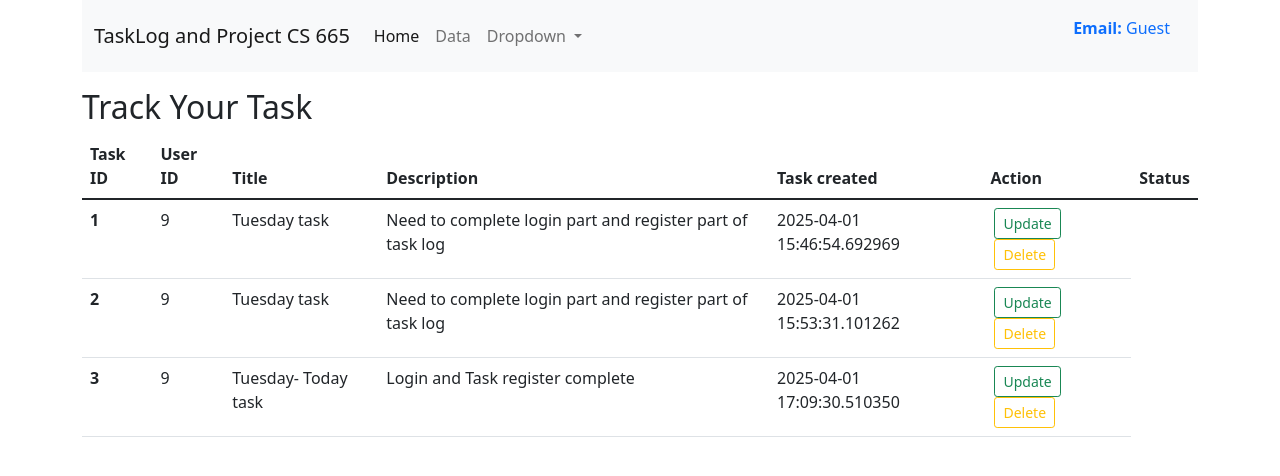
After one commit to KClata17/TaskLog, a Flask app: page /tasklogdetail in a window 1280 px wide. The commit adds this page. Shown: the top 476 px of the page. Run offline with Flask 3, Linux system fonts and the light colour scheme; data comes from the database, SQL or seed files in the repository; both versions use the stored data as it was after the commit.

Commit message:
User: User can easily login into add their task

```diff
--- a/app.py
+++ b/app.py
@@ -5,32 +5,64 @@ from datetime import datetime
 from flask_sqlalchemy import SQLAlchemy
 import bcrypt
 from werkzeug.security import generate_password_hash
+from flask_login import LoginManager, UserMixin, login_user, logout_user, login_required, current_user
+
+from werkzeug.security import check_password_hash
+
 
 app = Flask(__name__)
 app.config['SQLALCHEMY_DATABASE_URI'] = "sqlite:///TaskLog_database.db"
 app.config['SQLALCHEMY_TRACK_MODIFICATIONS'] = False
 db = SQLAlchemy(app)
 app.secret_key='secret_key'
+login_manager = LoginManager(app)  # Initialize LoginManager
+login_manager.login_view = 'user_login'  # Redirect to login page if not logged in
+
+#load user for Flask-Login
+@login_manager.user_loader
+def load_user(user_id):
+    return user_register.query.get(int(user_id))
 
 
 # For user database
-class user_register(db.Model):
-    _tablename_ = "user_register"
+class user_register(db.Model, UserMixin):
+    __tablename__ = "user_register"
     user_id = db.Column(db.Integer, primary_key=True)
     name = db.Column(db.String(100), nullable= False)
-    email =db.Column(db.String(100), nullable = False)
-    password = db.Column(db.String(100), nullable =False)
+    email =db.Column(db.String(100), nullable = False, unique=True)
+    password = db.Column(db.String(255), nullable =False)
     date_created = db.Column(db.DateTime, default = datetime.utcnow)
 
+    def get_id(self):
+        return str(self.user_id)
+
     def __repr__(self) -> str:
-            return f"{self.sno} -  {self.title}"
+            return f"{self.user_id} -  {self.name}"
     def __init__ (self, name, email, password):
         self.name = name
         self.email = email
-        self.password = bcrypt.hashpw(password.encode('utf-8'), bcrypt.gensalt()).decode('utf-8')
+        #self.password = bcrypt.hashpw(password.encode('utf-8'), bcrypt.gensalt()).decode('utf-8')
+        self.password = generate_password_hash(password)
 
     def check_password(self,password):
-        return bcrypt.checkpw(password.encode('utf-8'), self.password.encode('utf-8'))
+        #return bcrypt.checkpw(password.encode('utf-8'), self.password.encode('utf-8'))
+        return check_password_hash(self.password, password)
+
+
+
+
+class Task_log(db.Model):
+    __tablename__ = 'TaskLog'
+    task_id = db.Column(db.Integer, primary_key =True)
+    user_id = db.Column(db.Integer, db.ForeignKey('user_register.user_id'), nullable=False)
+    title = db.Column(db.String(200), nullable = False)
+    description = db.Column(db.String(700), nullable = False)
+    task_created = db.Column(db.DateTime, default = datetime.utcnow)
+
+    def __repr__(self) -> str:
+        return f"{self.task_id} - {self.title}"
+
+
 
 with app.app_context():
     db.create_all()
@@ -44,6 +76,10 @@ def is_valid_email(email):
 @app.route('/')
 def home():
     return render_template("home.html")
+
+@app.route('/dashboard')
+def dashboard():
+    return render_template("dashboard.html")
 
 @app.route('/user_reg', methods = ['GET', 'POST'])
 def register():
@@ -62,14 +98,14 @@ def register():
             return redirect(url_for('register'))
 
         #Hash Password befoe storing(Security Purpose)
-        hashed_password = generate_password_hash(password)
+        #hashed_password = generate_password_hash(password)
 
-        register_user = user_register(name=name, email=email, password=hashed_password)
+        register_user = user_register(name=name, email=email, password=password)
         db.session.add(register_user)
         db.session.commit()
 
         flash("Registration Successful!", "success")
-        return redirect(url_for('register'))
+        return redirect(url_for('user_login'))
     allregister = user_register.query.all()
     return render_template("user.html", allregister=allregister)
 
@@ -80,19 +116,24 @@ def user_detail():
 
 @app.route('/updateuser/<int:user_id>', methods =['POST', 'GET'])
 def updateuser(user_id):
+    register_user = user_register.query.filter_by(user_id=user_id).first()
     if request.method=="POST":
         name = request.form['name']
         email = request.form['email']
         password = request.form['password']
 
-        register_user = user_register.query.filter_by(user_id=user_id).first()
+
         register_user.name = name
         register_user.email =email
-        register_user.password = password
-        db.session.add(register_user)
+
+        # register_user.password = password
+        if password:
+            register_user.password = generate_password_hash(password)
+        # db.session.add(register_user)
         db.session.commit()
+        flash("User updated successfully!", "Success")
         return redirect('/userdetail')
-    register_user = user_register.query.filter_by(user_id=user_id).first()
+    # register_user = user_register.query.filter_by(user_id=user_id).first()
     return render_template('updateuser.html', register_user=register_user)
 
 @app.route('/delete_userdata/<int:user_id>')
@@ -104,5 +145,79 @@ def delete_userdata(user_id):
 
 
 
+
+## Login parts are available from here
+@app.route('/login', methods =['GET', 'POST'])
+def user_login():
+    if request.method=='POST':
+        email = request.form['email']
+        password = request.form['password']
+
+        user = user_register.query.filter_by(email=email).first()
+
+        if user:
+            print(f"Stored Hash: {user.password}")  # Debugging line
+            print(f"Entered Password: {password}")  # Debugging line
+            print(f"Check: {user.check_password(password)}")  # Debugging line
+    #     if user:
+    #         if user.check_password(password):
+    #             login_user(user)
+    #             flash("Login Successfyll!", "success")
+    #             return redirect(url_for('dashboard'))
+    #         else:
+    #             flash("Invalid Password!", "danger")
+
+    #     else:
+    #         flash("Sorry! User not found.", "danger")
+    # return render_template('login.html')
+
+        if user and user.check_password(password):
+            login_user(user)
+            flash("Login Successful", "Success")
+
+            return redirect(url_for('dashboard'))
+        else:
+            flash('Invalid username or password', 'danger')
+            return redirect(url_for('user_login'))
+    return render_template('login.html')
+
+## Tasklog parts are here:
+@app.route('/tasklog', methods =['GET', 'POST'])
+@login_required
+def tasklog():
+    if request.method =="POST":
+        title = request.form['title']
+        description = request.form['description']
+        task_todo = Task_log(title = title, description=description, user_id =current_user.user_id)
+        db.session.add(task_todo)
+        db.session.commit()
+        flash("Task added Successfully", "Success")
+    alltasklog = Task_log.query.filter_by(user_id=current_user.user_id).all()
+    #Debug: print the datas in terminal
+
+    # for task in alltasklog:
+    #     print(f"Task ID: {task.task_id}, tittle: {task.tittle}, Description: {task.description}, User:{task.user_id} ")
+    return render_template('tasklog.html', alltasklog=alltasklog)
+
+
+
+
+@app.route('/tasklogdetail', methods =['GET', 'POST'])
+def tasklogdetails():
+    alltasklog=Task_log.query.all()
+    return render_template('tasklogdetail.html', alltasklog=alltasklog)
+
+@app.route('/logout')
+@login_required
+def logout():
+    logout_user()
+    session.clear()
+    flash("Logged out successfully!", "success")
+    return redirect(url_for('user_login'))
+
+
+
+
+
 if __name__ == '__main__':
     app.run(debug=True)
--- a/templates/home.html
+++ b/templates/home.html
@@ -3,5 +3,6 @@
 <div class="md-3">
     <a href= "/user_reg" class ="btn btn-outline-primary" > Create User</a>
     <a href= "/userdetail" class ="btn btn-outline-primary" > User Detail</a>
+    <a href= "/login" class ="btn btn-outline-primary" > Login</a>
 </div>
 {% endblock body %}
--- /dev/null
+++ b/templates/tasklogdetail.html
@@ -0,0 +1,65 @@
+{% extends "base.html" %}
+{% block body %}
+
+<div class ="container my-3" >
+    <h2> Track Your Task</h2>
+    {% if alltasklog|length==0 %}
+    <div class="alert alert-secondary" role="alert">
+        No data found! Please add your data.
+        </div>
+
+        {% else %}
+
+
+
+
+        <table class="table">
+            <thead>
+            <tr>
+                <th scope="col">Task ID</th>
+                <th scope="col">User ID</th>
+                <th scope="col">Title</th>
+                <th scope="col">Description</th>
+
+                <th scope='col'> Task created</th>
+                <th scope='col'> Action</th>
+                <th scope="col">Status</th>
+
+            </tr>
+            </thead>
+            <tbody>
+
+            {% for Task_log in alltasklog %}
+            <tr>
+            <th scope="row">{{loop.index}}</th>
+            <td>{{Task_log.user_id}}</td>
+            <td>{{Task_log.title}}</td>
+            <td>{{Task_log.description}}</td>
+
+            <td>{{Task_log.task_created}}</td>
+
+            <td>
+                <a href="/updateuser/{{Task_log.task_id}}" type="button" class="btn btn-outline-success btn-sm mx-1">Update</button>
+                <a href="/delete_userdata/{{Task_log.task_id}}" type="button" class="btn btn-outline-warning btn-sm mx-1">Delete</button>
+            </td>
+        </tr>
+        {% endfor %}
+    </tbody>
+</table>
+
+            {% endif %}
+
+
+</div>
+  <!-- Optional JavaScript; choose one of the two! -->
+
+    <!-- Option 1: Bootstrap Bundle with Popper -->
+    <script src="https://cdn.jsdelivr.net/npm/bootstrap@5.1.3/dist/js/bootstrap.bundle.min.js" integrity="sha384-ka7Sk0Gln4gmtz2MlQnikT1wXgYsOg+OMhuP+IlRH9sENBO0LRn5q+8nbTov4+1p" crossorigin="anonymous"></script>
+
+    <!-- Option 2: Separate Popper and Bootstrap JS -->
+    <!--
+    <script src="https://cdn.jsdelivr.net/npm/@popperjs/core@2.10.2/dist/umd/popper.min.js" integrity="sha384-7+zCNj/IqJ95wo16oMtfsKbZ9ccEh31eOz1HGyDuCQ6wgnyJNSYdrPa03rtR1zdB" crossorigin="anonymous"></script>
+    <script src="https://cdn.jsdelivr.net/npm/bootstrap@5.1.3/dist/js/bootstrap.min.js" integrity="sha384-QJHtvGhmr9XOIpI6YVutG+2QOK9T+ZnN4kzFN1RtK3zEFEIsxhlmWl5/YESvpZ13" crossorigin="anonymous"></script>
+    -->
+
+{% endblock body %}
```
Also changed, not shown: templates/dashboard.html (added, +8 -0 lines), templates/login.html (added, +49 -0 lines), templates/tasklog.html (added, +22 -0 lines), instance/TaskLog_database.db, static/css/style.css (added).
